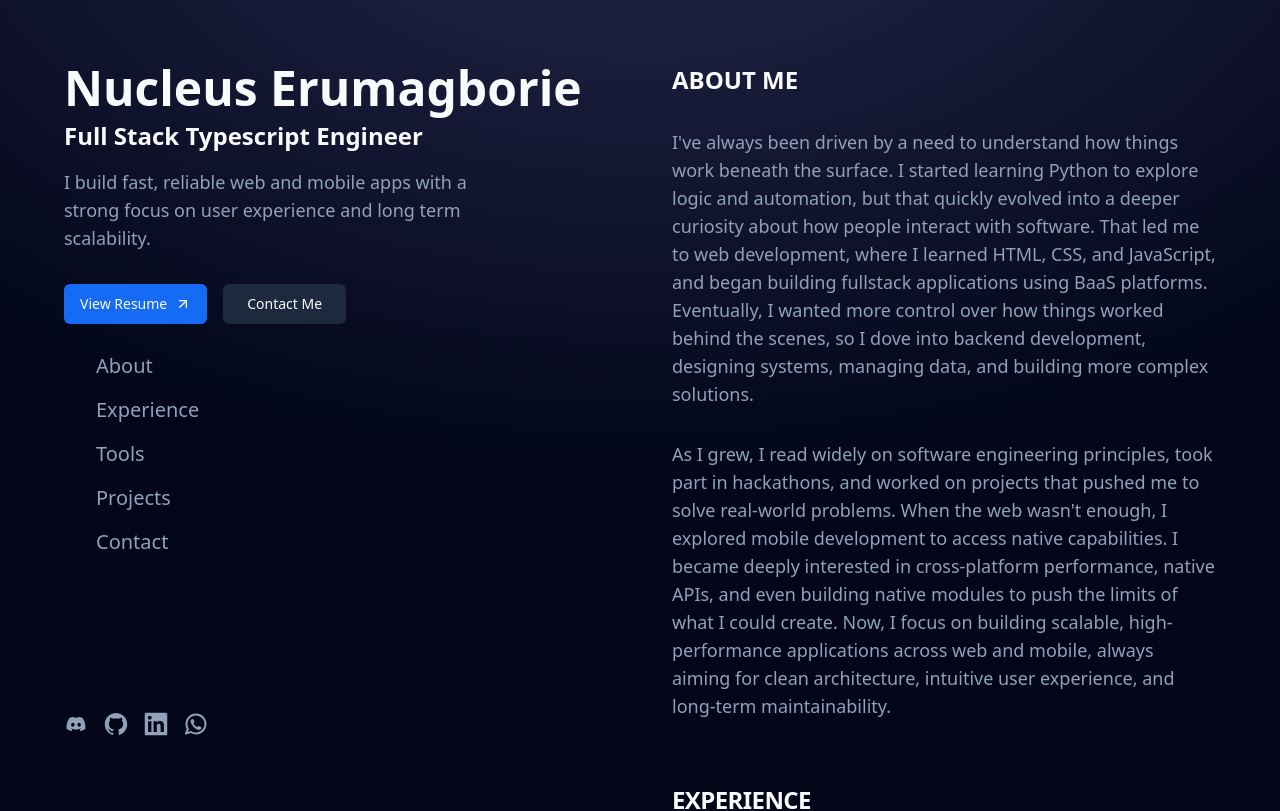
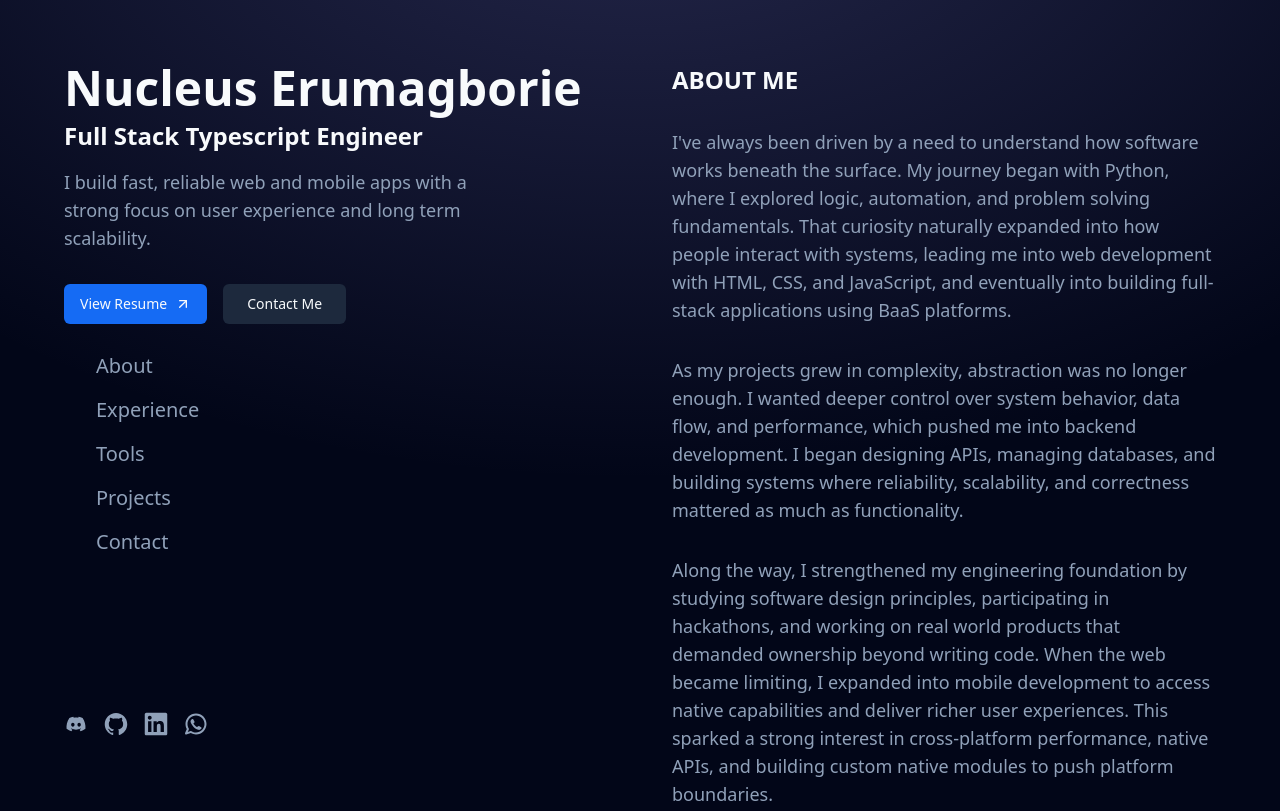
Before and after one commit to nucleus48/portfolio, a Next.js app: page / in a window 1280 px wide. Shown: the top 811 px of the page. Built offline with nearby package versions, Linux system fonts and the light colour scheme.

Commit message:
docs: Update and expand the 'About Me' section content with a more detailed narrative.

```diff
--- a/app/components/about-section.tsx
+++ b/app/components/about-section.tsx
@@ -4,26 +4,38 @@ export default function AboutSection() {
       <article className={"space-y-8"}>
         <h2>ABOUT ME</h2>
         <p>
-          I&apos;ve always been driven by a need to understand how things work
-          beneath the surface. I started learning Python to explore logic and
-          automation, but that quickly evolved into a deeper curiosity about how
-          people interact with software. That led me to web development, where I
-          learned HTML, CSS, and JavaScript, and began building fullstack
-          applications using BaaS platforms. Eventually, I wanted more control
-          over how things worked behind the scenes, so I dove into backend
-          development, designing systems, managing data, and building more
-          complex solutions.
+          I&apos;ve always been driven by a need to understand how software
+          works beneath the surface. My journey began with Python, where I
+          explored logic, automation, and problem solving fundamentals. That
+          curiosity naturally expanded into how people interact with systems,
+          leading me into web development with HTML, CSS, and JavaScript, and
+          eventually into building full-stack applications using BaaS platforms.
         </p>
+
         <p>
-          As I grew, I read widely on software engineering principles, took part
-          in hackathons, and worked on projects that pushed me to solve
-          real-world problems. When the web wasn&apos;t enough, I explored
-          mobile development to access native capabilities. I became deeply
-          interested in cross-platform performance, native APIs, and even
-          building native modules to push the limits of what I could create.
-          Now, I focus on building scalable, high-performance applications
-          across web and mobile, always aiming for clean architecture, intuitive
-          user experience, and long-term maintainability.
+          As my projects grew in complexity, abstraction was no longer enough. I
+          wanted deeper control over system behavior, data flow, and
+          performance, which pushed me into backend development. I began
+          designing APIs, managing databases, and building systems where
+          reliability, scalability, and correctness mattered as much as
+          functionality.
+        </p>
+
+        <p>
+          Along the way, I strengthened my engineering foundation by studying
+          software design principles, participating in hackathons, and working
+          on real world products that demanded ownership beyond writing code.
+          When the web became limiting, I expanded into mobile development to
+          access native capabilities and deliver richer user experiences. This
+          sparked a strong interest in cross-platform performance, native APIs,
+          and building custom native modules to push platform boundaries.
+        </p>
+
+        <p>
+          Today, I focus on building scalable, high performance applications
+          across web and mobile. I approach engineering with a product mindset
+          prioritizing clean architecture, intuitive user experience, and
+          systems that remain maintainable long after they reach production.
         </p>
       </article>
     </section>
```
